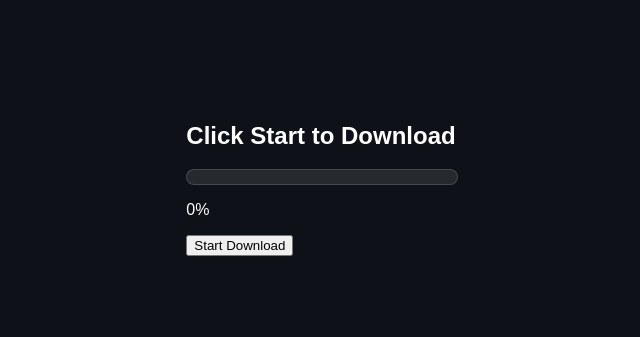
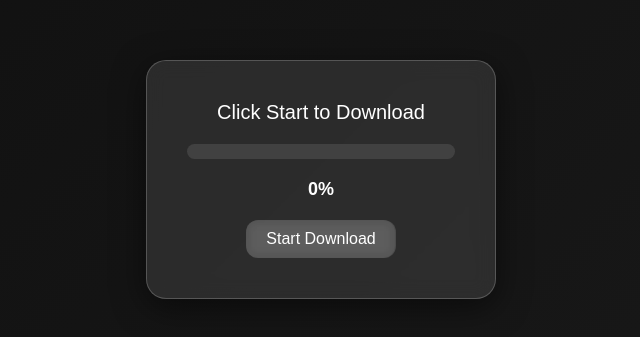
Before and after one commit to debshika06dd/download-bar-simulator, a plain HTML site: page index.html in a window 1280 px wide. Shown: the part 221-558 px from the top of the page, without its empty margins (319-959 px from the left). Drawn offline with Linux system fonts and the light colour scheme.

Commit message:
style.css

```diff
--- a/style.css
+++ b/style.css
@@ -1,65 +1,78 @@
- body{
-      margin:0;
-      height:100vh;
-      display:flex;
-      justify-content:center;
-      align-items:center;
-      background:#0e1117;
-      font-family:sans-serif;
-      color:#fff;
+/* General Styles */
+* {
+  margin: 0;
+  padding: 0;
+  box-sizing: border-box;
+  font-family: "Poppins", sans-serif;
 }
 
-    .card{
-      width:320px;
-      padding:20px;
-      border-radius:16px;
-      background: rgba(255,255,255,0.08);
-      border:1px solid rgba(255,255,255,0.15);
-      backdrop-filter: blur(10px);
-      -webkit-backdrop-filter: blur(10px);
-      box-shadow:0 8px 20px rgba(0,0,0,0.5);
+body {
+  height: 100vh;
+  display: flex;
+  justify-content: center;
+  align-items: center;
+  background: linear-gradient(135deg, #0f0f0f, #1a1a1a);
+  color: #fff;
 }
 
-    .h2{
-      font-size:18px;
-      font-weight:bold;
-      margin-bottom:15px;
-      text-align:center;
+/* Glass Container */
+.container {
+  background: rgba(255, 255, 255, 0.1);
+  border-radius: 20px;
+  padding: 40px;
+  width: 350px;
+  text-align: center;
+  backdrop-filter: blur(10px);
+  box-shadow: 0 8px 32px rgba(0, 0, 0, 0.5);
+  border: 1px solid rgba(255, 255, 255, 0.2);
 }
 
-    .progress{
-      width:100%;
-      height:14px;
-      border-radius:999px;
-      background:rgba(255,255,255,0.1);
-      overflow:hidden;
-      margin-bottom:12px;
-      border:1px solid rgba(255,255,255,0.15);
+.container h2 {
+  margin-bottom: 20px;
+  font-size: 20px;
+  font-weight: 500;
 }
 
-    .fill{
-      height:100%;
-      width:0%;
-      background:linear-gradient(90deg,#6ee7b7,#6ea0ff);
-      border-radius:inherit;
-      transition:width 0.3s;
+/* Progress Bar */
+.progress-bar {
+  width: 100%;
+  height: 15px;
+  background: rgba(255, 255, 255, 0.1);
+  border-radius: 10px;
+  overflow: hidden;
+  margin: 20px 0;
 }
 
-    .percent{
-      text-align:right;
-      font-size:14px;
-      margin-bottom:12px;
-      color:rgba(255,255,255,0.8);
+.progress {
+  width: 0%;
+  height: 100%;
+  background: linear-gradient(90deg, #00ffcc, #0099ff);
+  transition: width 0.2s ease;
 }
 
-    .btn{
-      width:100%;
-      padding:10px;
-      border:none;
-      border-radius:8px;
-      background:linear-gradient(90deg,#6ee7b7,#6ea0ff);
-      color:#041224;
-      font-weight:bold;
-      cursor:pointer;
+/* Percentage Text */
+#percent {
+  font-size: 18px;
+  margin-bottom: 20px;
+  font-weight: 600;
 }
-    .btn:active{transform:scale(0.98)}
+
+/* Button */
+button {
+  padding: 10px 20px;
+  border: none;
+  outline: none;
+  border-radius: 12px;
+  cursor: pointer;
+  background: rgba(255, 255, 255, 0.15);
+  color: #fff;
+  font-size: 16px;
+  font-weight: 500;
+  transition: all 0.3s ease;
+  backdrop-filter: blur(6px);
+}
+
+button:hover {
+  background: rgba(0, 255, 204, 0.2);
+  transform: scale(1.05);
+}
```
Lines whose indentation alone changed are shown as unchanged.
